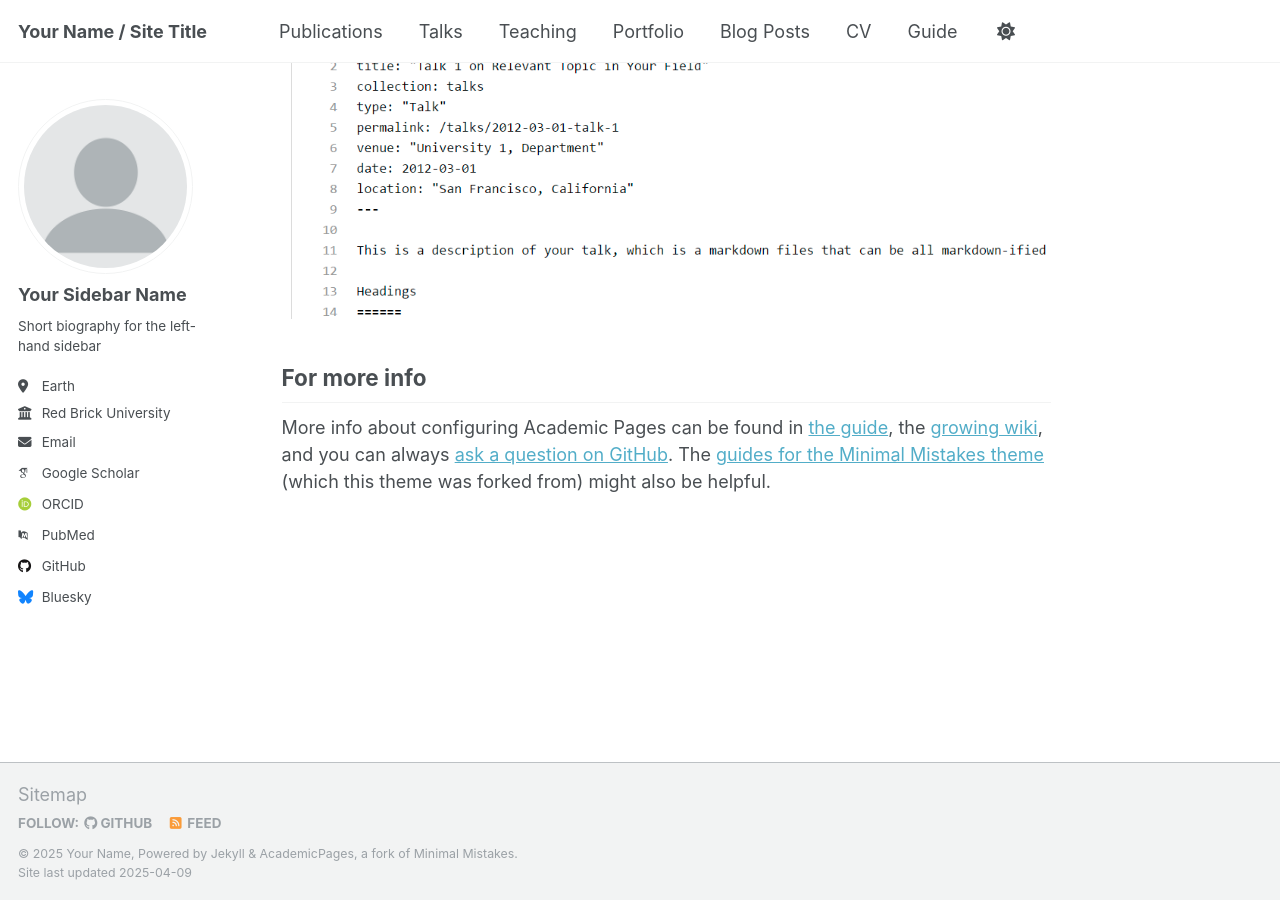
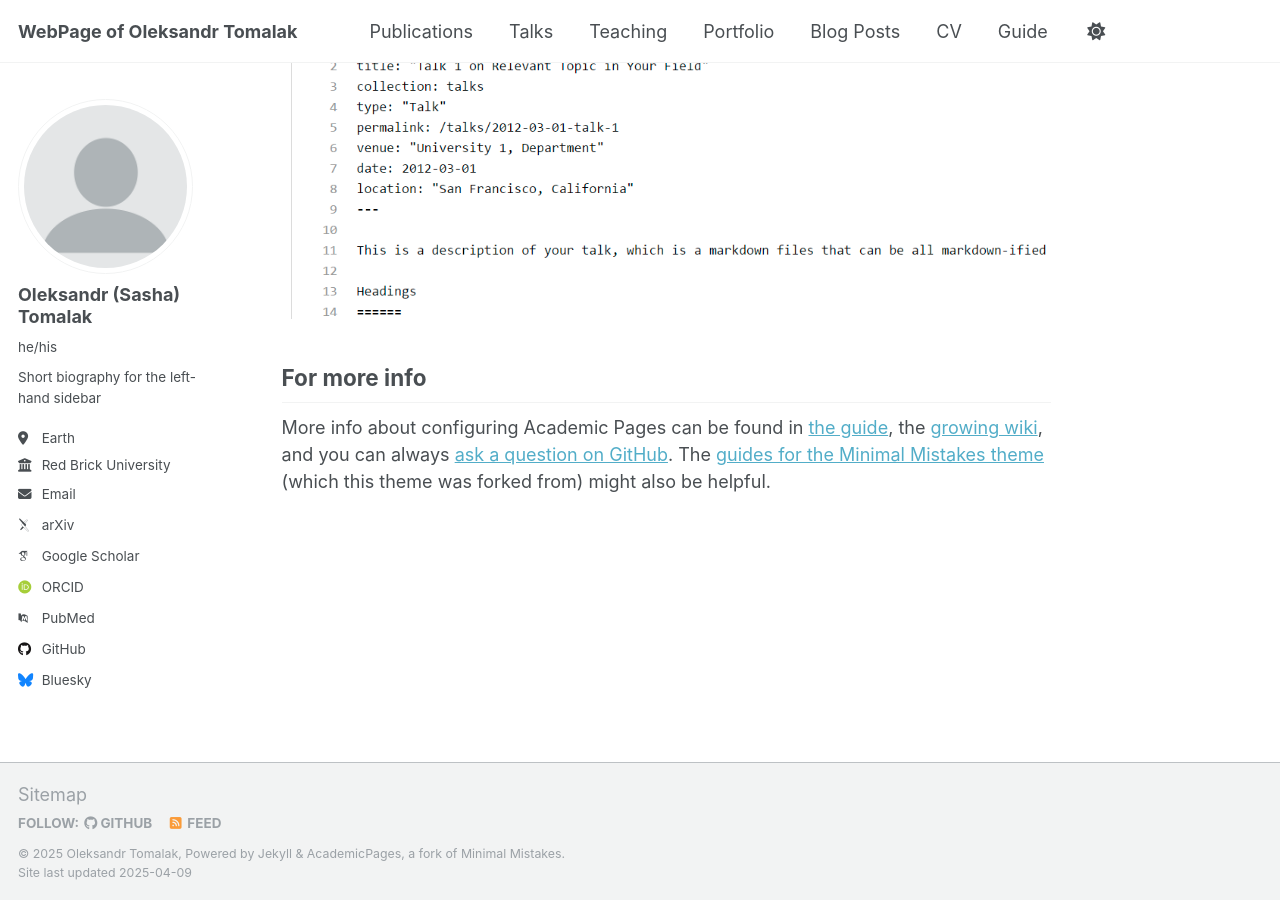
Before and after one commit to tomalak7/tomalak7.github.io, a Jekyll site: the page built from _pages/about.md, in a window 1280 px wide and 900 px high, scrolled down 2636 px. Built offline with Jekyll 4.4.1, drawn with Linux system fonts in a browser that asks for light colours; some web fonts are replaced.

Commit message:
Update _config.yml

```diff
--- a/_config.yml
+++ b/_config.yml
@@ -9,9 +9,9 @@
 # Basic Site Settings
 locale                   : "en-US"
 site_theme               : "default"
-title                    : "Your Name / Site Title"
+title                    : "WebPage of Oleksandr Tomalak"
 title_separator          : "-"
-name                     : &name "Your Name"
+name                     : &name "Oleksandr Tomalak"
 description              : &description "personal description"
 url                      : https://academicpages.github.io # the base hostname & protocol for your site e.g. "https://[your GitHub username].github.io"
 baseurl                  : "" # the subpath of your site, e.g. "/blog"
@@ -23,8 +23,8 @@ repository               : "academicpages/academicpages.github.io"
 author:
   # Biographic information
   avatar           : "profile.png"
-  name             : "Your Sidebar Name"
-  pronouns         : # example: "she/her"
+  name             : "Oleksandr (Sasha) Tomalak"
+  pronouns         : "he/his"
   bio              : "Short biography for the left-hand sidebar"
   location         : "Earth"
   employer         : "Red Brick University"
@@ -32,10 +32,10 @@ author:
   email            : "none@example.org"
 
   # Academic websites
-  arxiv            : # URL - Update with the correct link to your profile
+  arxiv            : "https://arxiv.org/search/?searchtype=author&query=Tomalak"
   googlescholar    : "https://scholar.google.com/citations?user=PS_CX0AAAAAJ"
   impactstory      : # URL
-  orcid            : "http://orcid.org/yourorcidurl"
+  orcid            : "https://orcid.org/0000-0002-4827-5842"
   semantic         : # URL
   pubmed           : "https://www.ncbi.nlm.nih.gov/pubmed/?term=john+snow"
   researchgate     : # URL
```
